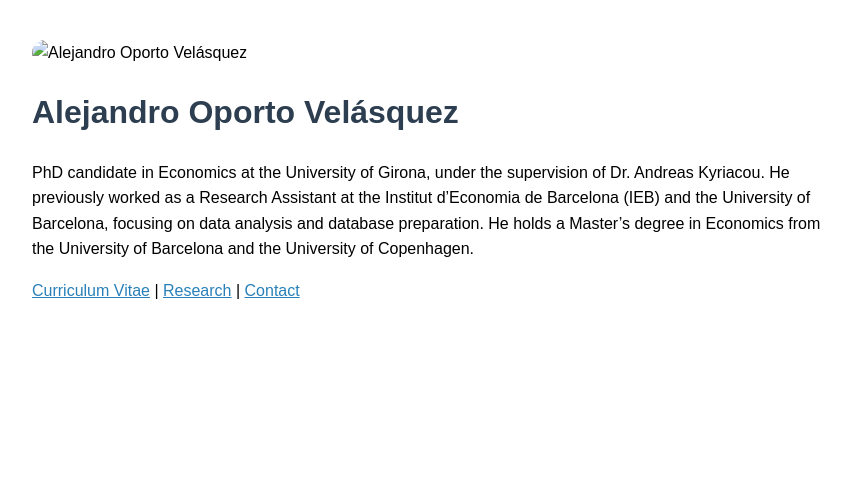
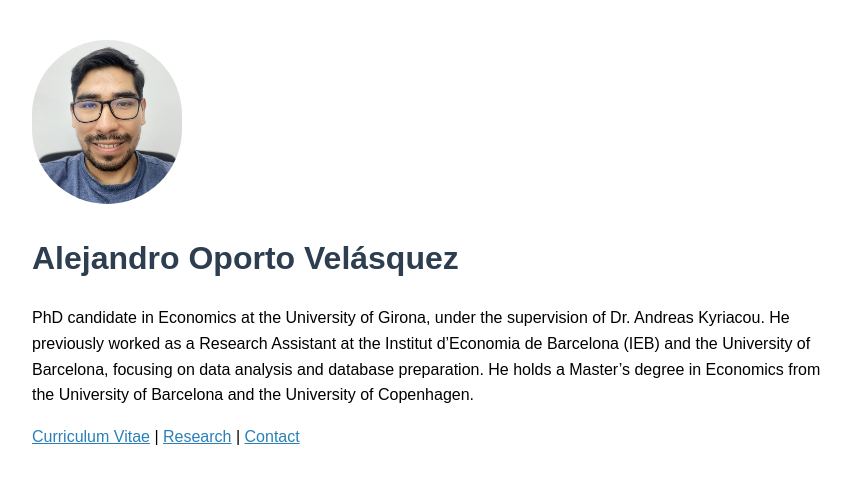
Before and after one commit to alejandrooporto/alejandrooporto.github.io, a plain HTML site: page index.html in a window 1280 px wide. Shown: the whole page, without its empty margins (8-859 px from the left). Drawn offline with Linux system fonts and the light colour scheme.

Commit message:
Update index.html

```diff
--- a/index.html
+++ b/index.html
@@ -13,7 +13,7 @@
   </style>
 </head>
 <body>
-  <img src="alejandro_oporto_photo.jpg" alt="Alejandro Oporto Velásquez">
+  <img src="foto2.jpg" alt="Alejandro Oporto Velásquez">
   <h1>Alejandro Oporto Velásquez</h1>
   <p>
     PhD candidate in Economics at the University of Girona, under the supervision of Dr. Andreas Kyriacou. He previously worked as a Research Assistant at the Institut d’Economia de Barcelona (IEB) and the University of Barcelona, focusing on data analysis and database preparation. He holds a Master’s degree in Economics from the University of Barcelona and the University of Copenhagen.
```
